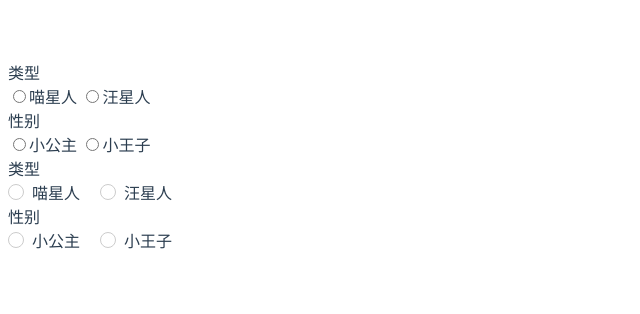
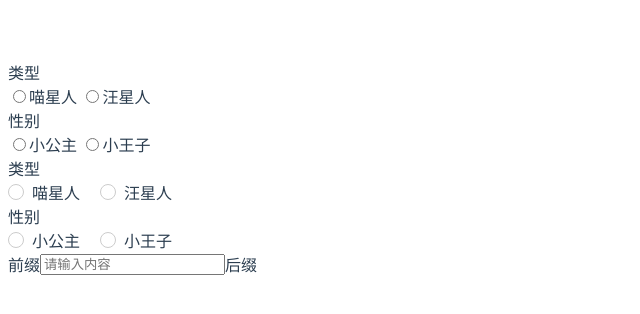
Before and after one commit to occupy5/my-vue-components, a Vue app: page / in a window 1280 px wide. Shown: the top 314 px of the page, without its empty margins (0-640 px from the left). Built offline with nearby package versions, Linux system fonts and the light colour scheme.

Commit message:
add MyInput component

```diff
--- a/src/App.vue
+++ b/src/App.vue
@@ -1,5 +1,6 @@
 <template>
   <div id="app">
+    <!-- my-radio组件 -->
     <!-- 实现方式1 -->
     <div class="list">
       <label>类型</label>
@@ -29,6 +30,15 @@
         </my-radio-group>
       </div>
     </div>
+    <!-- my-input组件 -->
+    <my-input placeholder="请输入内容">
+      <div slot="prepend">
+        <span>前缀</span>
+      </div>
+      <div slot="append">
+        <span>后缀</span>
+      </div>
+    </my-input>
   </div>
 </template>
 
@@ -36,6 +46,7 @@
   import MyRadio from './components/MyRadio'
   import MyRadioButton from './components/MyRadioButton'
   import MyRadioGroup from './components/MyRadioGroup'
+  import MyInput from './components/MyInput'
   export default {
     name: 'app',
     data() {
@@ -51,7 +62,8 @@
     components: {
       MyRadio,
       MyRadioButton,
-      MyRadioGroup
+      MyRadioGroup,
+      MyInput
     }
   }
 </script>
--- /dev/null
+++ b/src/components/MyInput.vue
@@ -0,0 +1,174 @@
+<template>
+  <!-- 动态传入前后缀图标的样式 -->
+  <div
+    :class="[
+      'input',
+      {
+        'have-prefix-icon': prefixIcon,
+        'have-suffix-icon': suffixIcon
+      }
+    ]"
+  >
+    <!-- 只有文本框的情况 -->
+    <textarea
+      v-if="type === 'textarea'"
+      class="input_textarea-inner"
+      :value="inputValue"
+      v-bind="$attrs"
+      v-on="inputListeners"
+    />
+
+    <!-- 添加前缀或者后缀 -->
+    <template v-else>
+      <!-- 前缀图标 -->
+      <my-icon v-if="prefixIcon" class="input_icon" :name="prefixIcon" />
+      <!-- 具名插槽实现自定义前缀 -->
+      <slot name="prepend"></slot>
+      <!-- 动态传入自定义前后缀的样式 -->
+      <input
+        :class="[
+          'input_input-inner',
+          {
+            'have-prepand': havePrepand,
+            'have-append': haveAppend
+          }
+        ]"
+        :type="type"
+        :value="inputValue"
+        v-bind="$attrs"
+        v-on="inputListeners"
+      />
+      <!-- 自定义后缀 -->
+      <slot name="append"></slot>
+      <!-- 后缀图标 -->
+      <my-icon v-if="suffixIcon" class="input_icon" :name="suffixIcon" />
+    </template>
+  </div>
+</template>
+
+<script>
+export default {
+  props: {
+    type: {
+      type: String,
+      default: 'text'
+    },
+    value: {
+      type: [String, Number],
+      default: ''
+    },
+    prefixIcon: {
+      type: String
+    },
+    suffixIcon: {
+      type: String
+    }
+  },
+  model: {
+    prop: "value",
+    event: "input"
+  },
+  data() {
+    return {
+      inputValue: ""
+    }
+  },
+  // 访问自定义插槽内容
+  computed: {
+    havePrepand() {
+      return this.$slots.prepend;
+    },
+    haveAppend() {
+      return this.$slots.append;
+    },
+    inputListeners() {
+      // 将所有对象合并为一个新对象
+      return Object.assign({},
+      // 从父级添加所有的监听器
+      this.$listeners,
+      {
+        //配合v-model
+        input: event => this.$emit("input", event.target.value)
+      })
+    }
+  },
+  watch: {
+    value: {
+      handler(newVal) {
+        this.inputValue = newVal
+      }
+    }
+  }
+}
+</script>
+
+<style lang="scss">
+@import '../styles/global.scss';
+.input {
+  position: relative;
+  display: flex;
+  align-items: center;
+  width: 100%;
+  .input__icon {
+    position: absolute;
+    top: 0;
+    bottom: 0;
+    margin: auto auto;
+    height: 1em;
+    color: $disabled-color;
+  }
+  &.have-prefix-icon {
+    .input__input-inner {
+      padding-left: 24px;
+    }
+    .input__icon:first-child {
+      left: 6px;
+    }
+  }
+  &.have-suffix-icon {
+    .input__input-inner {
+      padding-right: 24px;
+    }
+    .input__icon:last-child {
+      right: 6px;
+    }
+  }
+  .input__input-inner,
+  .input__textarea-inner {
+    padding: 0 $m-offset;
+    width: 100%;
+    min-height: 32px;
+    line-height: 32px;
+    box-sizing: border-box;
+    border: 1px solid $main-color;
+    border-radius: $base-radius;
+    color: $font-color;
+    text-overflow: ellipsis;
+    outline: none;
+    transition: all 0.2s;
+    &:focus {
+      text-overflow: ellipsis;
+      border: 1px solid $success-color;
+      box-shadow: 0 0 5px 0 rgba($success-color, 0.5);
+    }
+    &:disabled {
+      background-color: rgba($disabled-color, 0.25);
+      color: $disabled-color;
+      cursor: not-allowed;
+    }
+    &.have-prepand {
+      border-radius: 0 $base-radius $base-radius 0;
+      &.have-append {
+        border-radius: 0 0 0 0;
+      }
+    }
+    &.have-append {
+      border-radius: $base-radius 0 0 $base-radius;
+    }
+  }
+  .input__textarea-inner {
+    min-height: 2.5em;
+    line-height: 32px;
+  }
+}
+</style>
--- a/src/styles/global.scss
+++ b/src/styles/global.scss
@@ -0,0 +1,19 @@
+$primary-color: #92cc41;
+$success-color: #209cee;
+$warn-color: #f7d51d;
+$error-color: #e76e55;
+$disabled-color: #c0c4cc;
+$main-color: #ccc;
+$font-color: rgba(0, 0, 0, 0.65);
+$hover-color: rgba(0, 0, 0, 0.1);
+
+$s-offset: 8px;
+$m-offset: 12px;
+$l-offset: 16px;
+$xl-offset: 18px;
+
+$font-size-s: 12px;
+$font-size-m: 14px;
+$font-size-l: 16px;
+
+$base-radius: 4px;
```
Also changed, not shown: 1 other file (tests, documents, lock files or other folders).
